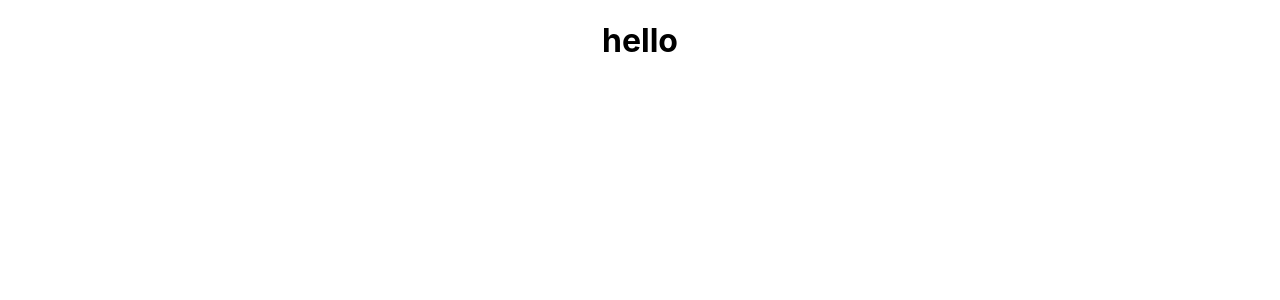
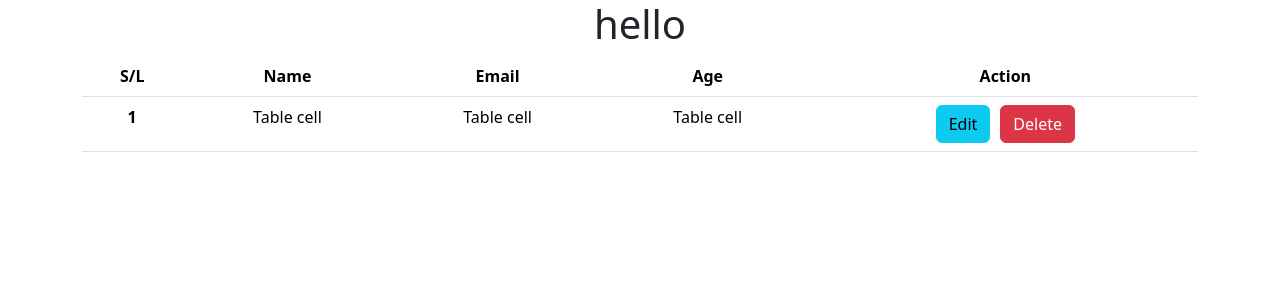
Before and after one commit to SajjadHossain0/student-info-react, a React (Create React App) app: page / in a window 1280 px wide. Shown: the top 300 px of the page. Built offline with nearby package versions, Linux system fonts and the light colour scheme.

Commit message:
new commit

```diff
--- a/package.json
+++ b/package.json
@@ -6,9 +6,12 @@
     "@testing-library/jest-dom": "^5.17.0",
     "@testing-library/react": "^13.4.0",
     "@testing-library/user-event": "^13.5.0",
+    "bootstrap": "^5.3.3",
     "react": "^18.3.1",
     "react-dom": "^18.3.1",
+    "react-icons": "^5.3.0",
     "react-scripts": "5.0.1",
+    "reactstrap": "^9.2.3",
     "web-vitals": "^2.1.4"
   },
   "scripts": {
--- a/src/App.js
+++ b/src/App.js
@@ -1,10 +1,11 @@
-import logo from './logo.svg';
 import './App.css';
+import StudentView from "./components/StudentView";
 
 function App() {
   return (
     <div className="App">
       <h1>hello</h1>
+        <StudentView/>
     </div>
   );
 }
--- /dev/null
+++ b/src/components/StudentView.js
@@ -0,0 +1,56 @@
+import React, {useState} from 'react';
+import 'bootstrap/dist/css/bootstrap.min.css';
+import {Button, Dropdown, DropdownItem, DropdownMenu, DropdownToggle, Table} from 'reactstrap';
+import { CiMenuKebab } from "react-icons/ci";
+import PropTypes from "prop-types";
+
+
+
+export default function StudentView({ direction, ...args }) {
+    const [dropdownOpen, setDropdownOpen] = useState(false);
+
+    const toggle = () => setDropdownOpen((prevState) => !prevState);
+
+    return (
+        <div className="container">
+            <Table responsive>
+                <thead>
+                <tr>
+                    <th>S/L</th>
+                    <th>Name</th>
+                    <th>Email</th>
+                    <th>Age</th>
+                    <th>Action</th>
+                </tr>
+                </thead>
+                <tbody>
+                <tr>
+                    <th scope="row">
+                        1
+                    </th>
+                    <td>
+                        Table cell
+                    </td>
+                    <td>
+                        Table cell
+                    </td>
+                    <td>
+                        Table cell
+                    </td>
+                    <td>
+                        <Button style={{marginRight:5}} color="info">
+                            Edit
+                        </Button>
+                        <Button style={{marginLeft:5}} color="danger">
+                            Delete
+                        </Button>
+                    </td>
+                </tr>
+                </tbody>
+            </Table>
+        </div>
+    )
+}
+StudentView.propTypes = {
+    direction: PropTypes.string,
+};
```
Also changed, not shown: 1 other file (tests, documents, lock files or other folders).
